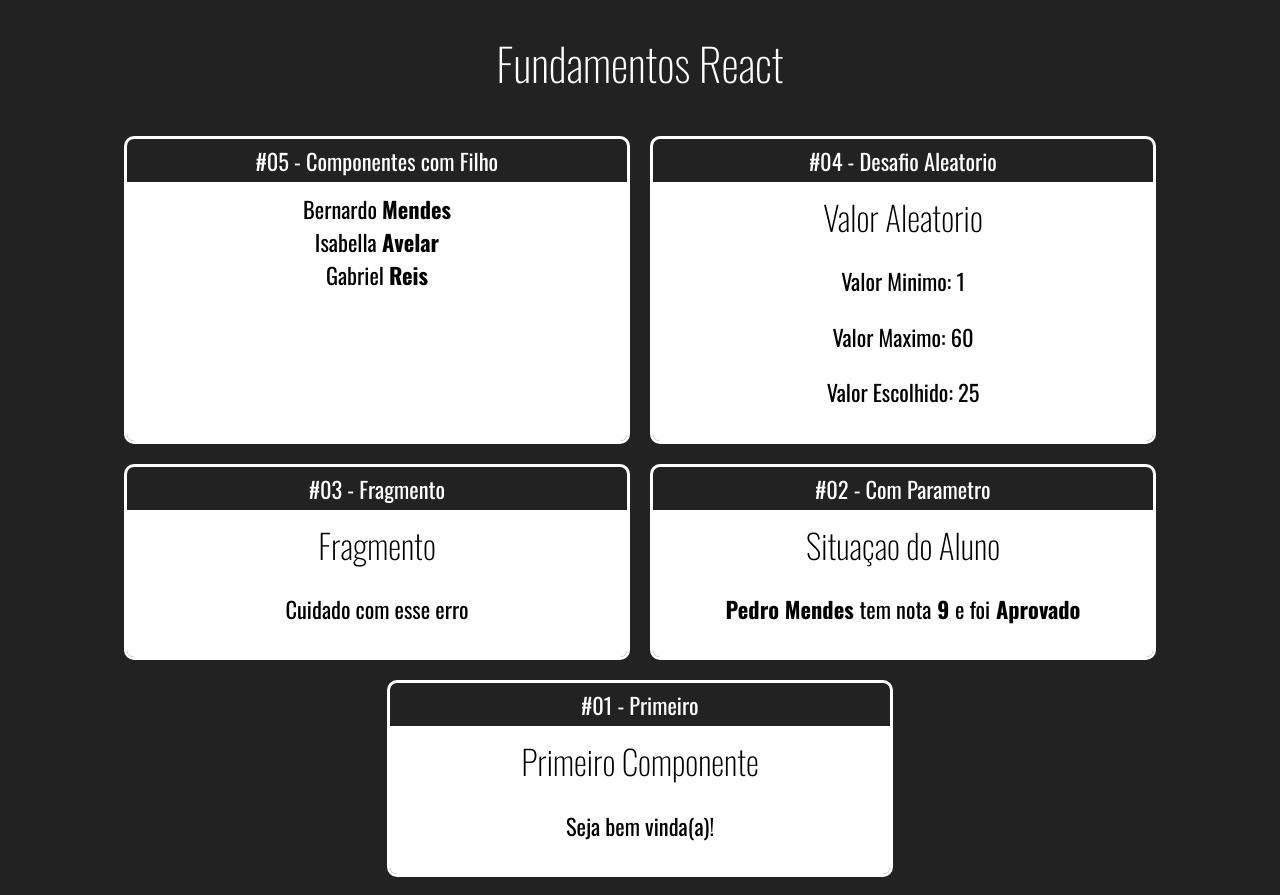
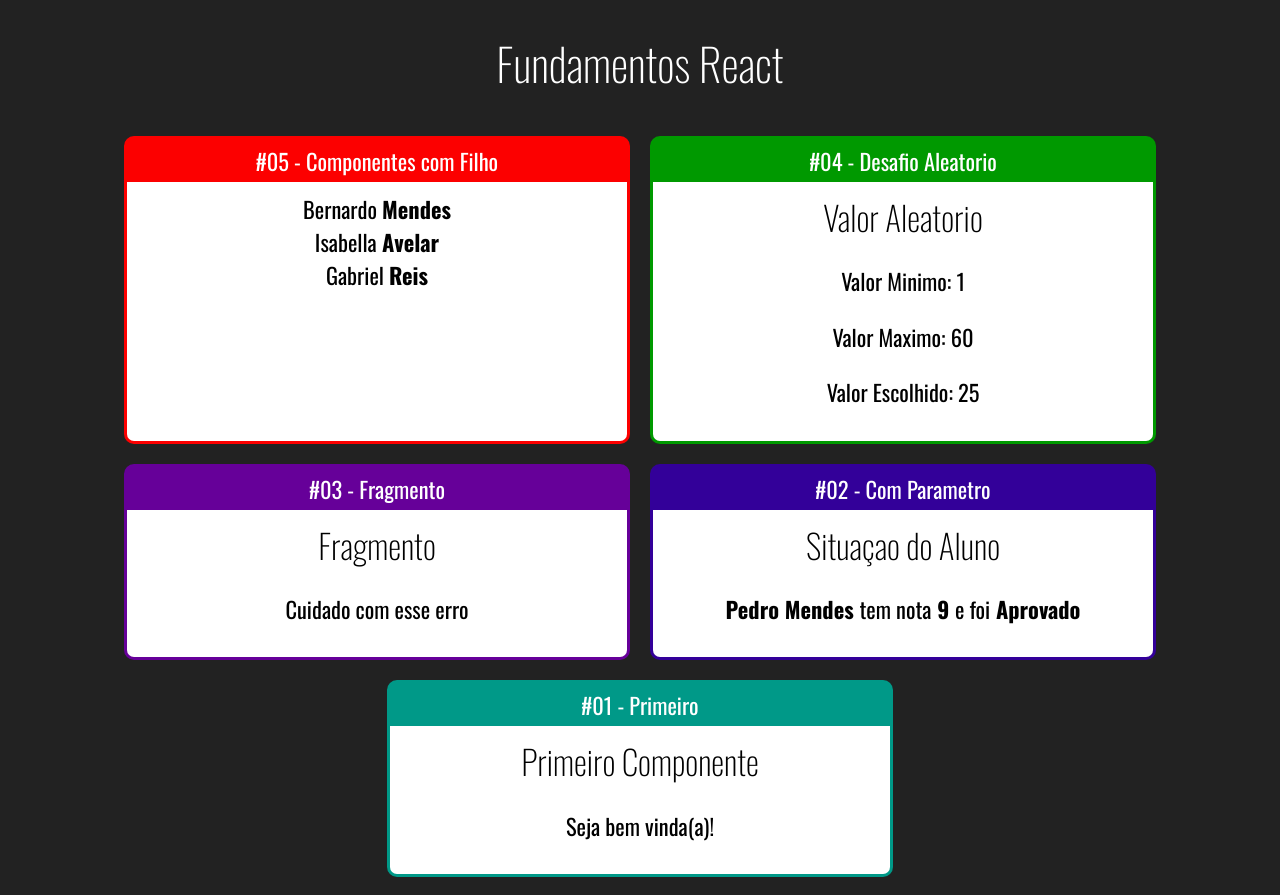
Before and after one commit to devBernardo-Mendes/react-fundaments-study, a React (Create React App) app: page / in a window 1280 px wide. Built offline with nearby package versions, Linux system fonts and the light colour scheme.

Commit message:
refactor: :sparkles: simpler way

```diff
--- a/src/components/layout/Card.jsx
+++ b/src/components/layout/Card.jsx
@@ -1,8 +1,12 @@
 import React from 'react'
 import './Card.css'
 export default props => {
+
     return (
-        <div className="Card">
+        <div className="Card" style={{
+            backgroundColor: props.color,
+            borderColor: props.color
+        }}>
             <div className="Title">{props.titulo}</div>
             <div className="Content">
                {props.children}
```
